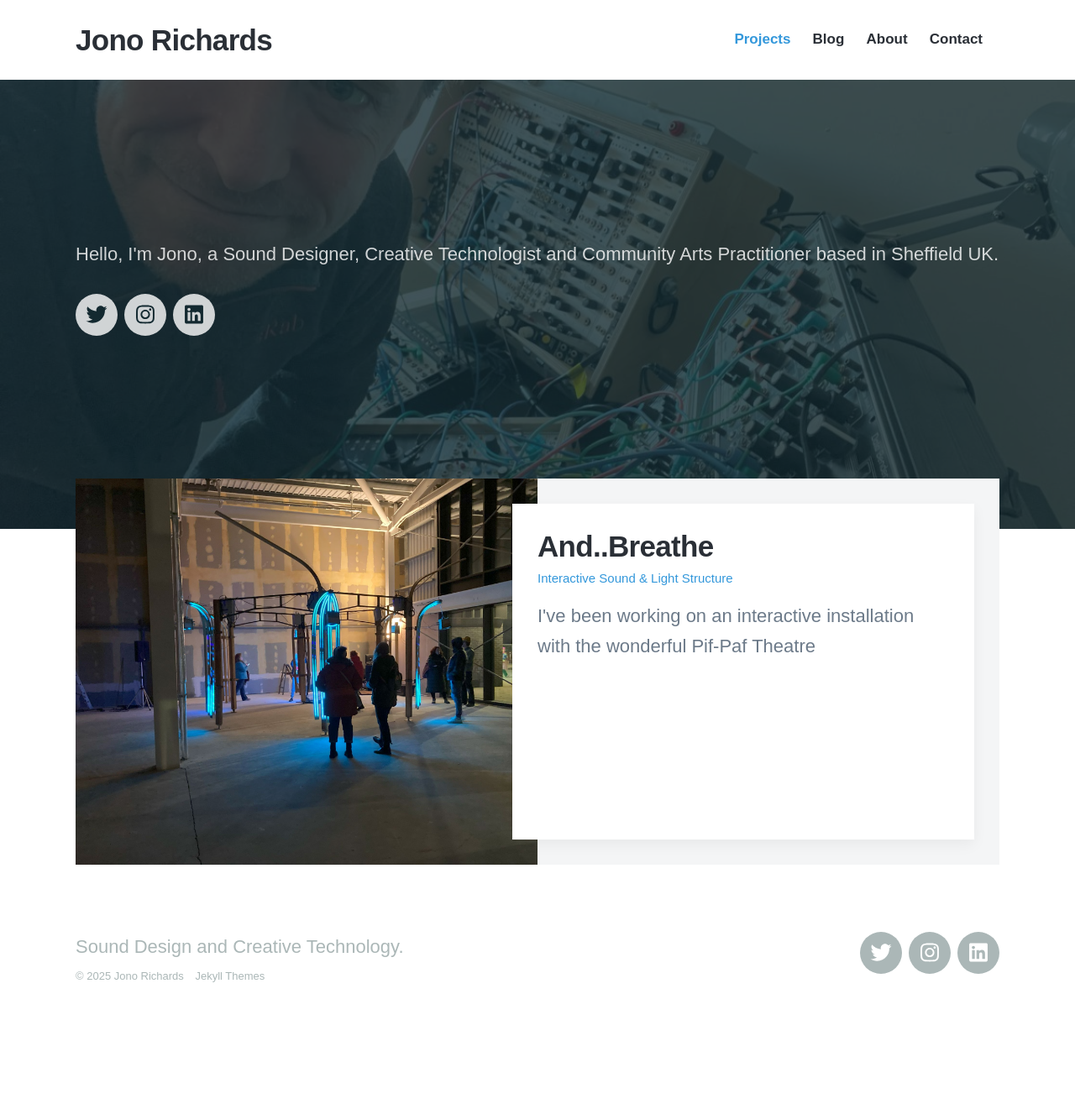
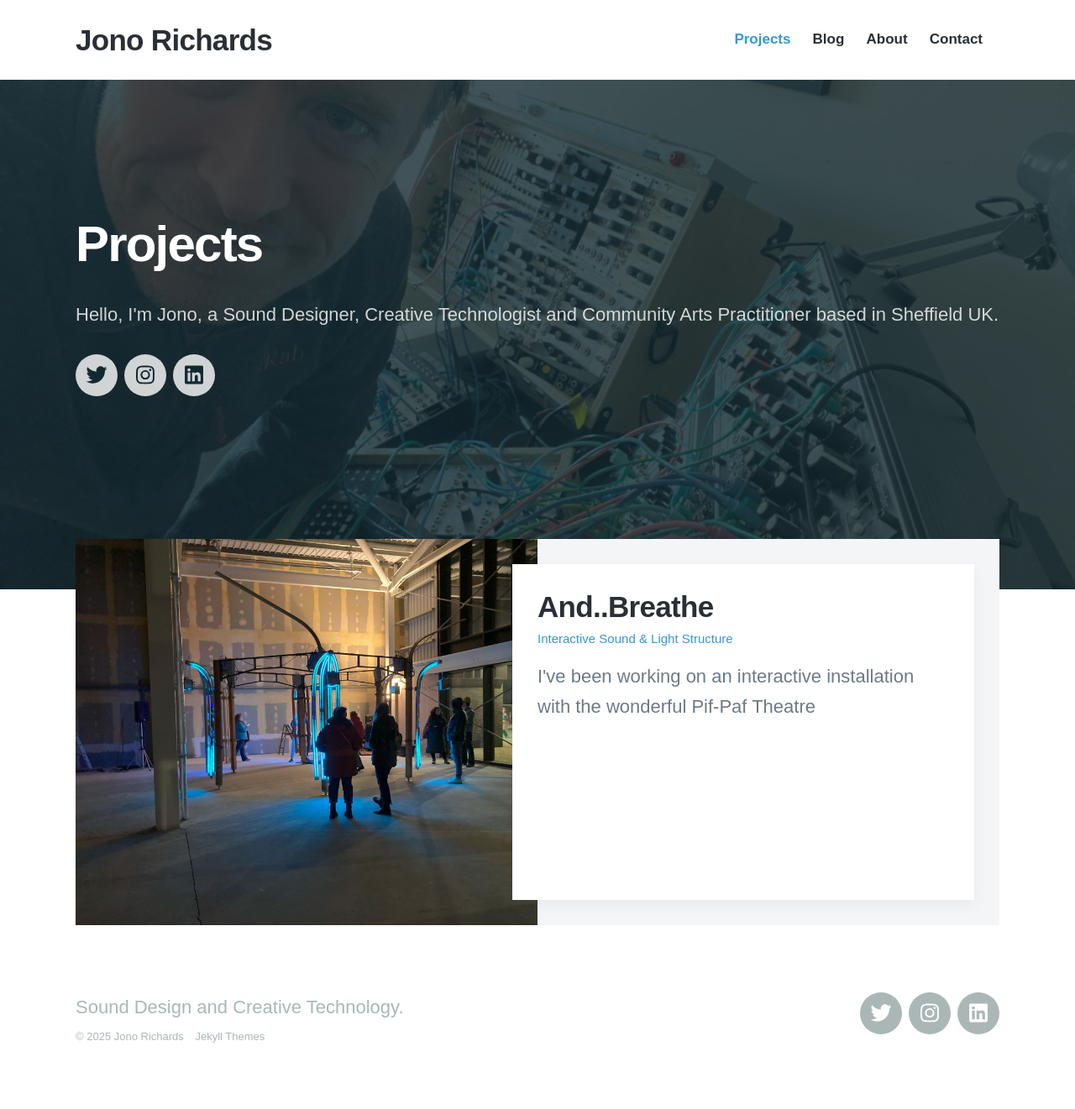
Before and after one commit to jonorichards/jonorichards.github.io, a Jekyll site: the page built from index.html, in a window 1280 px wide. Shown: the whole page at 84% size. Built offline with Jekyll 4.4.1, drawn with Linux system fonts in a browser that asks for light colours; nearby versions of some CDN libraries; some web fonts are replaced; before the commit the page ends 1249 px from its top, so only the background shows below that.

Commit message:
Update index.html

```diff
--- a/index.html
+++ b/index.html
@@ -13,7 +13,7 @@ featured_image: /images/jono/me_modular.jpg
 
 	<div class="wrap">
 
-		<h1>  </h1>
+		<h1> Projects </h1>
 		<p>Hello, I'm Jono, a Sound Designer, Creative Technologist and Community Arts Practitioner based in Sheffield UK.</p>
 
 		{% include socials.html %}
```
